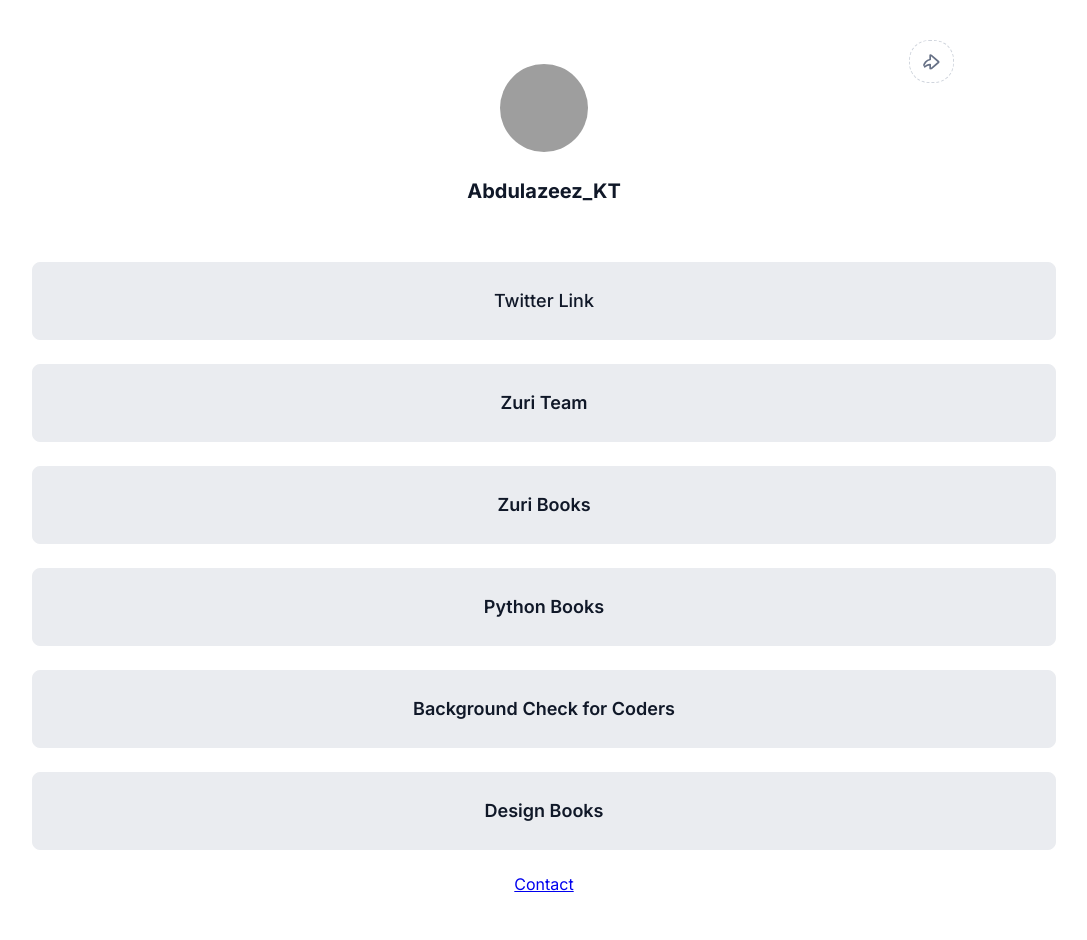
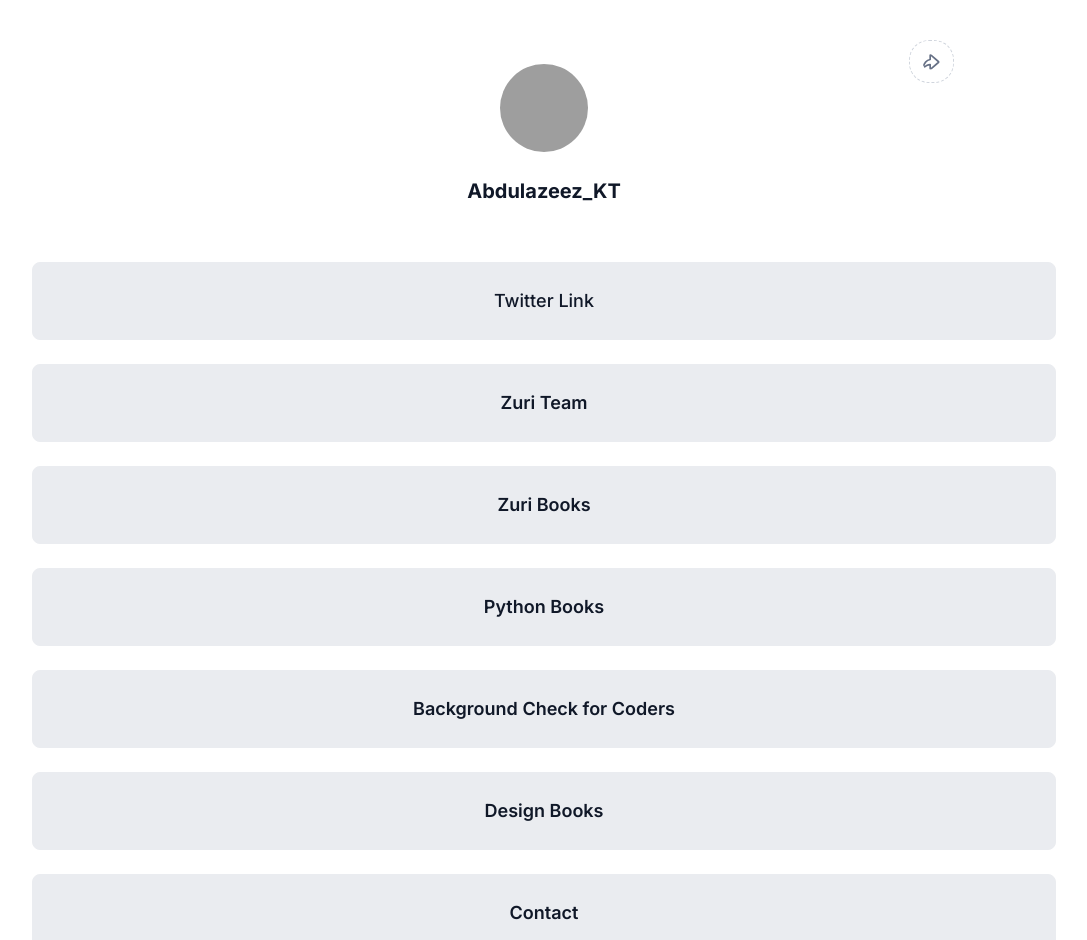
Before and after one commit to KhayT/hng-task1, a React (Create React App) app: page / in a window 1280 px wide. Shown: the top 940 px of the page, without its empty margins (96-1183 px from the left). Built offline with nearby package versions, Linux system fonts and the light colour scheme; grey boxes are pictures that could not be loaded.

Commit message:
style: styled class link

```diff
--- a/src/pages/MainPage.js
+++ b/src/pages/MainPage.js
@@ -80,7 +80,9 @@
           id="book__design"
         />
 
-        <Link to="/contact">Contact</Link>
+        <Link to="/contact" className="link-title link">
+          Contact
+        </Link>
       </div>
 
       <div className="icons-container">
```
